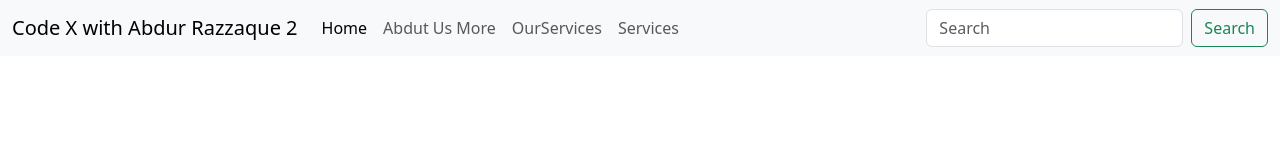
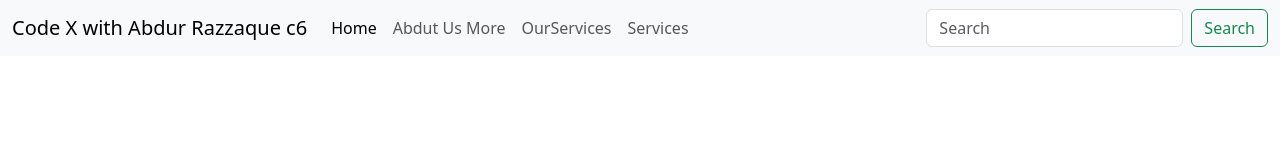
Before and after one commit to AbdulRazzaque/DemoRepo, a plain HTML site: page index.html in a window 1280 px wide. Drawn offline with nearby package versions, Linux system fonts and the light colour scheme.

Commit message:
this is c6

```diff
--- a/index.html
+++ b/index.html
@@ -9,7 +9,7 @@
   <body>
     <nav class="navbar navbar-expand-lg bg-body-tertiary">
         <div class="container-fluid">
-          <a class="navbar-brand" href="#">Code X with Abdur Razzaque 2</a>
+          <a class="navbar-brand" href="#">Code X with Abdur Razzaque c6</a>
           <button class="navbar-toggler" type="button" data-bs-toggle="collapse" data-bs-target="#navbarSupportedContent" aria-controls="navbarSupportedContent" aria-expanded="false" aria-label="Toggle navigation">
             <span class="navbar-toggler-icon"></span>
           </button>
```
